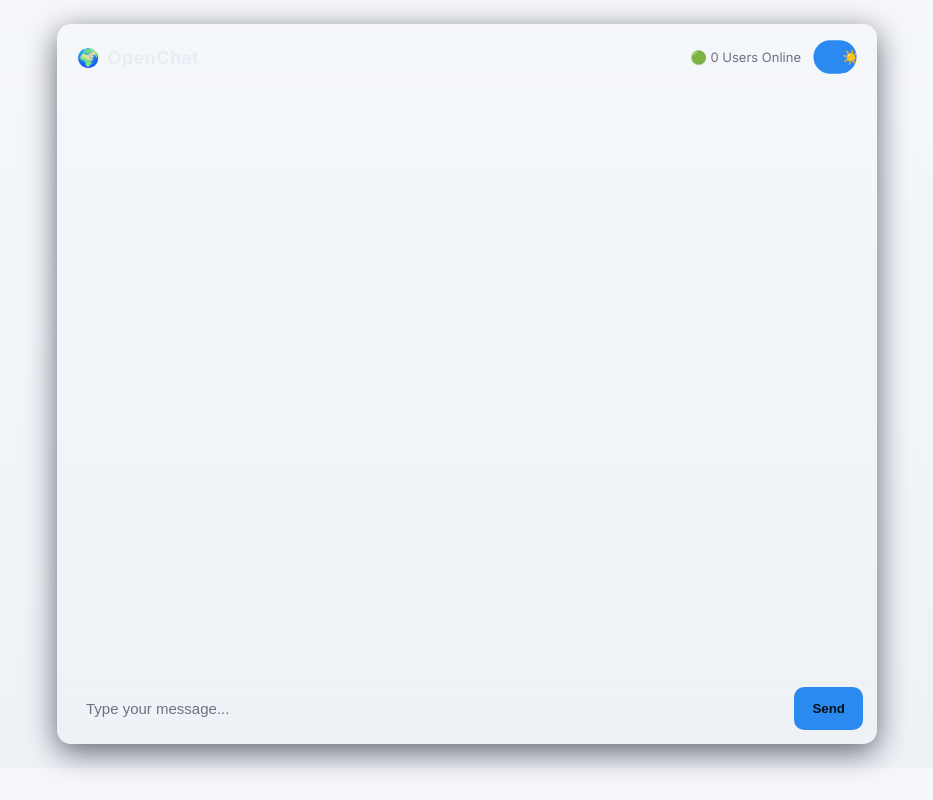
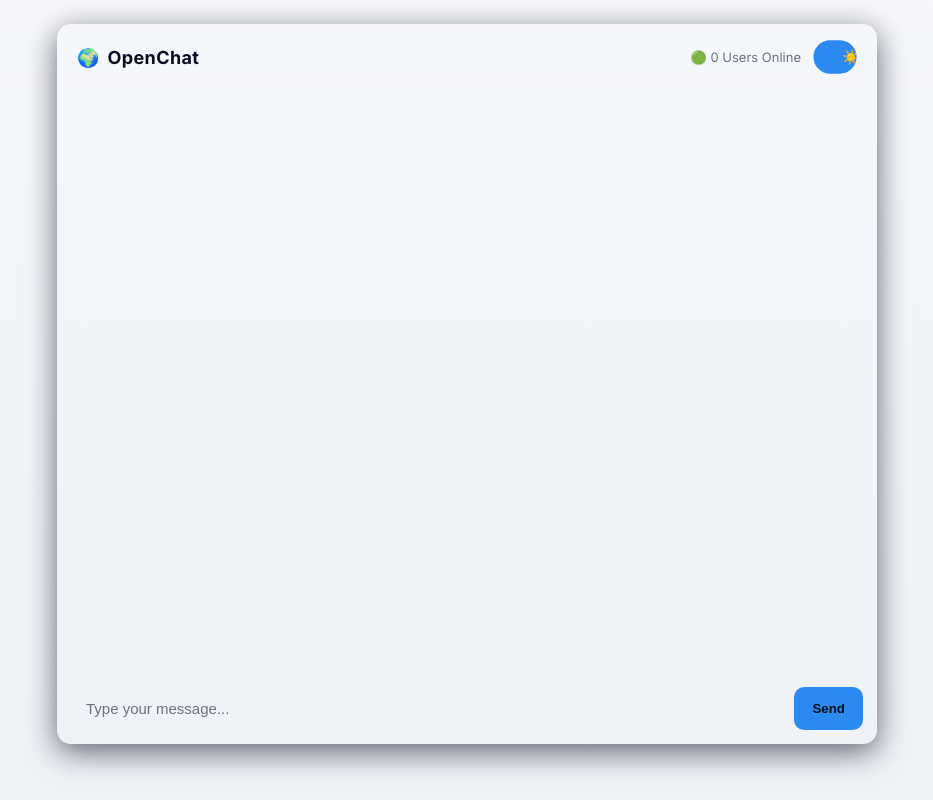
Before and after one commit to GaurishGuptaHobbyProgramer/Open.Chat, a Flask app: page / in a window 1280 px wide. Shown: the whole page, without its empty margins (173-1106 px from the left). Run offline with Flask 3, Linux system fonts and the light colour scheme; some libraries are stand-ins or nearby versions.

Commit message:
added favicon

```diff
--- a/static/style.css
+++ b/static/style.css
@@ -40,11 +40,14 @@
 }
 
 *{box-sizing:border-box}
+html, body {
+    min-height: 100%;
+}
 body {
     margin: 0;
     font-family: 'Inter', system-ui, -apple-system, 'Segoe UI', Roboto, 'Helvetica Neue', Arial;
     background: linear-gradient(180deg,var(--bg-1),var(--bg-2));
-    color: #e6eef3;
+    color: var(--text);
 }
 
 .chat-container {
@@ -67,9 +70,10 @@ body {
     padding:16px 20px;
     background:transparent;
     border-bottom: 1px solid rgba(255,255,255,0.03);
+    color: var(--text);
 }
 .header-controls{display:flex; align-items:center; gap:12px}
-.brand{font-weight:700; font-size:18px; display:flex; align-items:center; gap:8px}
+.brand{font-weight:700; font-size:18px; display:flex; align-items:center; gap:8px; color: var(--text);}
 .brand-name{letter-spacing:0.4px}
 #online-users{font-size:13px; color:var(--muted)}
 
--- a/templates/index.html
+++ b/templates/index.html
@@ -4,6 +4,8 @@
     <meta charset="UTF-8">
     <meta name="viewport" content="width=device-width, initial-scale=1.0">
     <title>OpenChat</title>
+    <link rel="icon" type="image/svg+xml" href="{{ url_for('static', filename='favicon.svg') }}">
+    <link rel="apple-touch-icon" href="{{ url_for('static', filename='favicon.svg') }}">
     <link rel="stylesheet" href="{{ url_for('static', filename='style.css') }}">
 </head>
 <body>
```
Also changed, not shown: static/favicon.svg (added).
